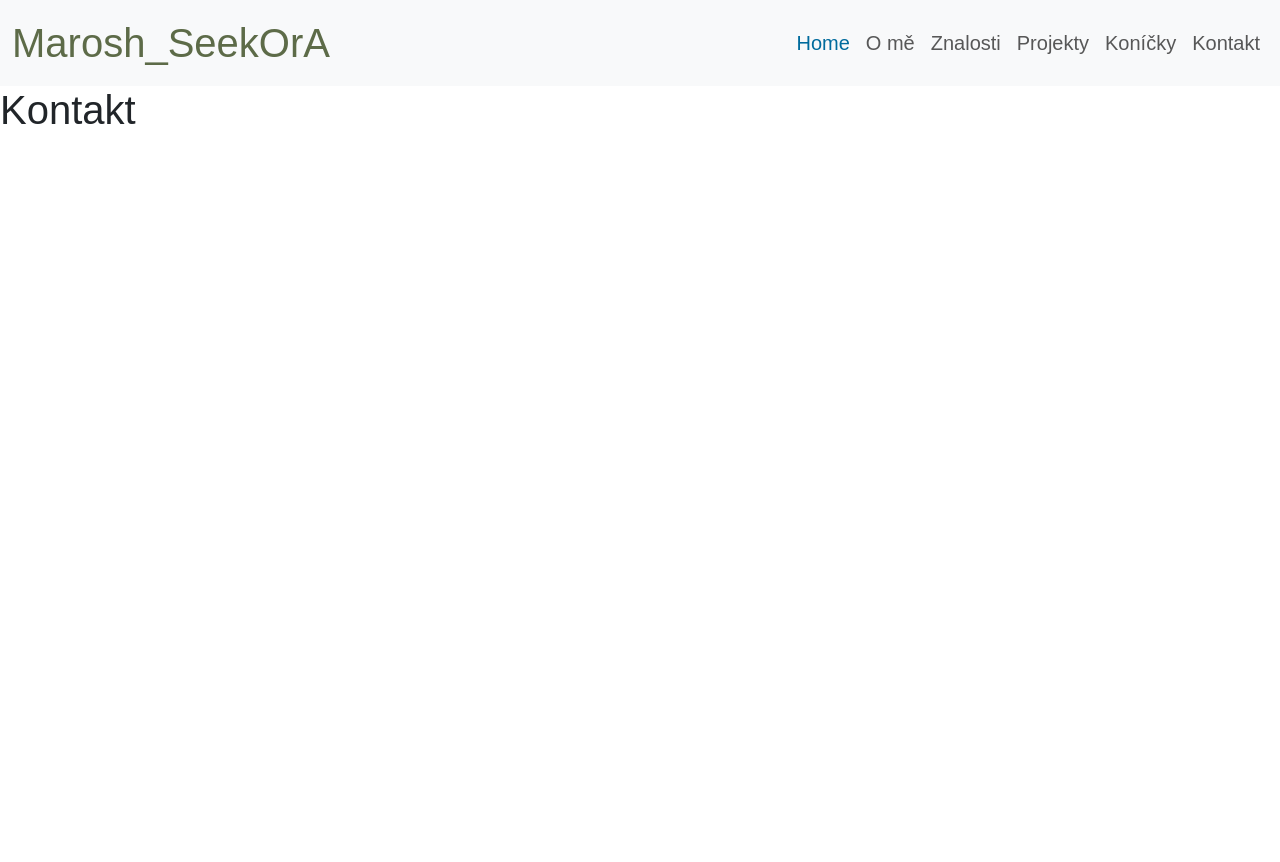
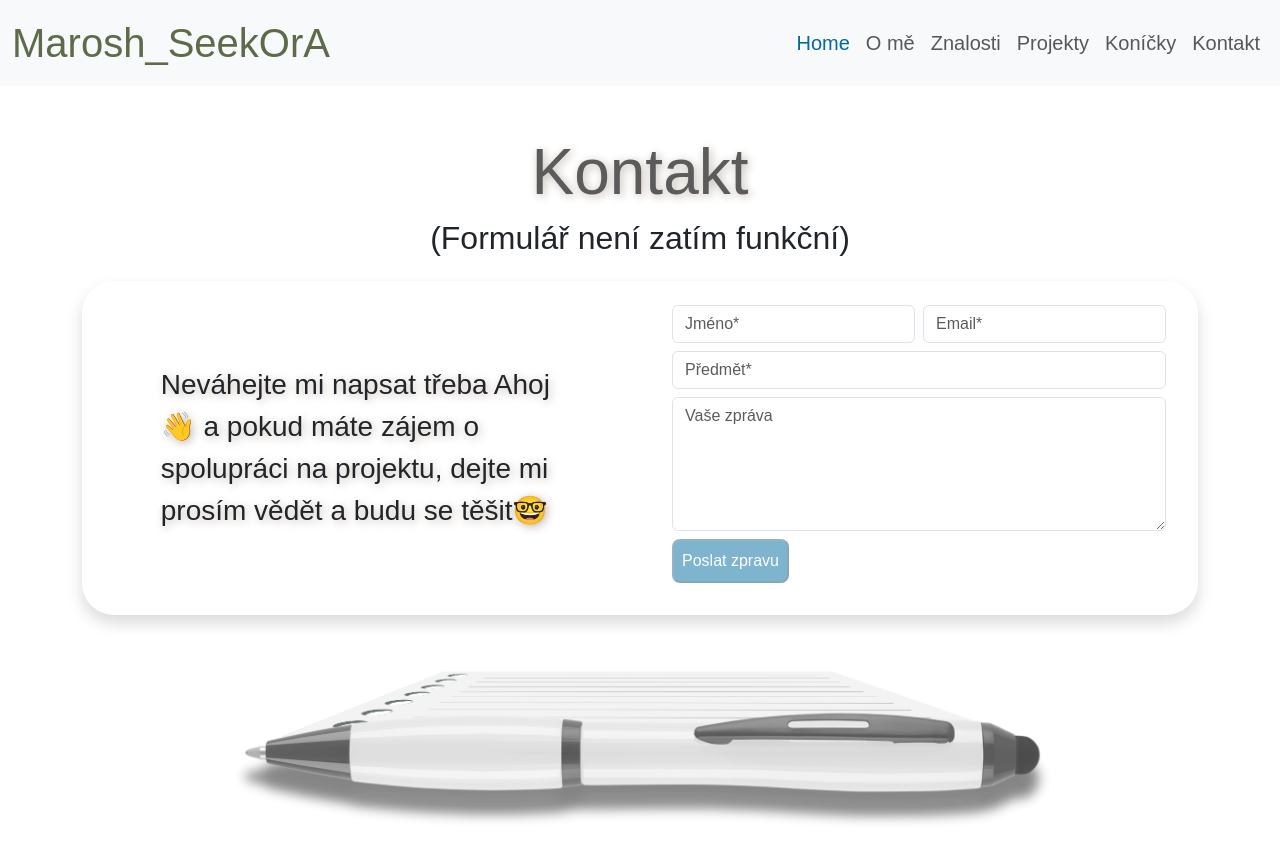
Before and after one commit to sykoramaros/portfolio, a React (Create React App) app: page /contact in a window 1280 px wide. Shown: the top 862 px of the page. Before the commit the page ends 800 px from the top, so only its background shows below. Built offline with nearby package versions, Linux system fonts and the light colour scheme.

Commit message:
Sekce Pages Contact (backend email formulare zatim nefunkcni) se slozkou pro obrazky v public vytvorene

```diff
--- a/src/App.css
+++ b/src/App.css
@@ -36,6 +36,42 @@ body {
 
 .text-azure {
   color: #b5bfc3 !important;
+}
+
+.bg-primary {
+  background-color: #5b5b5b !important;
+}
+
+.bg-secondary {
+  background-color: #5d6b48 !important;
+}
+
+.bg-success {
+  background-color: #94aa63 !important;
+}
+
+.bg-danger {
+  background-color: #dc3e0a !important;
+}
+
+.bg-warning {
+  background-color: #ffaa00 !important;
+}
+
+.bg-info {
+  background-color: #006b9d !important;
+}
+
+.bg-light {
+  background-color: #d9d9d9 !important;
+}
+
+.bg-beige {
+  background-color: #c0b8b0 !important;
+}
+
+.bg-azure {
+  background-color: #b5bfc3 !important;
 }
 
 .button-primary {
--- /dev/null
+++ b/src/Components/SentEmailModal/SentEmailModal.js
@@ -0,0 +1,43 @@
+import React from "react"
+
+const SentEmailModal = () => {
+  return (
+    <div
+      class="modal-dialog modal-dialog-centered"
+      id="alertModal"
+      tabindex="-1"
+      aria-labelledby="alertModalLabel"
+      aria-hidden="true"
+    >
+      <div className="modal-dialog">
+        <div className="modal-content">
+          <div className="modal-header">
+            <h5 className="modal-title" id="alertModalLabel">
+              Oznámení
+            </h5>
+            <button
+              type="button"
+              className="btn-close"
+              data-bs-dismiss="modal"
+              aria-label="Close"
+            ></button>
+          </div>
+          <div className="modal-body green" id="modalMessage">
+            Email byl úspěšně odeslán😊
+          </div>
+          <div className="modal-footer">
+            <button
+              type="button"
+              className="btn btn-secondary"
+              data-bs-dismiss="modal"
+            >
+              Zavřít
+            </button>
+          </div>
+        </div>
+      </div>
+    </div>
+  )
+}
+
+export default SentEmailModal
--- a/src/Pages/Contact/Contact.js
+++ b/src/Pages/Contact/Contact.js
@@ -1,11 +1,130 @@
-import React from "react";
+import React from "react"
+import { useState } from "react"
+import SentEmailModal from "../../Components/SentEmailModal/SentEmailModal"
 
 const Contact = () => {
+  // const [showModal, setShowModal] = useState(false)
+  // const [modalMessage, setModalMessage] = useState("")
+
+  // const handleSubmit = async (element) => {
+  //   element.preventDefault()
+  //   const formData = new FormData(element.target)
+
+  //   try {
+  //     const response = await fetch("./send_mail.php", {
+  //       method: "POST",
+  //       body: formData,
+  //     })
+
+  //     // Pokud server vrátí status kód 200–299, response.ok bude true.
+  //     // V objektu response z metody fetch je vlastnost ok, která je definována podle specifikace Fetch API. Tato vlastnost je nastavena na true, pokud HTTP status kód odpovědi je v rozmezí 200 až 299 (což znamená, že požadavek byl úspěšný).
+  //     if (response.ok) {
+  //       setModalMessage("Email byl úspěšně odeslán😊")
+  //       console.log("PHP send_mail.php skript nalezen")
+  //       // Jinak response.ok bude false, což znamená, že server vrátil chybu (například status 500 nebo 404).
+  //       // Jakmile server vrátí status kód mimo tento rozsah (např. 404 Not Found, 500 Internal Server Error), response.ok bude false.
+  //     } else {
+  //       setModalMessage(
+  //         "Nastala chyba při odesílání emailu. Zkuste to prosím znovu."
+  //       )
+  //       console.log("PHP send_mail.php skript nalezen, ale doslo k chybe")
+  //     }
+  //     setShowModal(true)
+  //   } catch (error) {
+  //     setModalMessage(
+  //       "Nastala chyba při odesílání emailu. Zkuste to prosím znovu."
+  //     )
+  //     setShowModal(true)
+  //     console.log("PHP send_mail.php skript nenalezen. Chyba: " + error)
+  //   }
+  // }
+
   return (
     <div>
-      <h1>Kontakt</h1>
+      <div className="container">
+        <h1 className="display-3 mt-5 text-center text-primary text-shadow">
+          Kontakt
+        </h1>
+        <h2 className="text-center">(Formulář není zatím funkční)</h2>
+        <div className="row rounded-5 mx-auto shadow mt-4">
+          <div className="col-md-6 m-auto">
+            <p className="fs-3 m-auto w-75 text-shadow">
+              Neváhejte mi napsat třeba Ahoj👋 a pokud máte zájem o spolupráci
+              na projektu, dejte mi prosím vědět a budu se těšit🤓
+            </p>
+          </div>
+          <div className="col-md-6 m-auto">
+            <div className="mb-3">
+              <form
+                className="row g-2 p-3 m-auto"
+                id="contactForm"
+                action="send_mail.php"
+                method="post"
+                // onSubmit={handleSubmit}
+              >
+                <div className="col-sm-12 col-md-6">
+                  <input
+                    id="name"
+                    name="name"
+                    type="text"
+                    className="form-control"
+                    placeholder="Jméno*"
+                    required
+                  />
+                </div>
+                <div className="col-sm-12 col-md-6">
+                  <input
+                    id="email"
+                    name="email"
+                    type="email"
+                    className="form-control"
+                    placeholder="Email*"
+                    required
+                  />
+                </div>
+                <div className="col-sm-12">
+                  <input
+                    name="subject"
+                    type="text"
+                    className="form-control"
+                    id="subject"
+                    placeholder="Předmět*"
+                  />
+                </div>
+
+                <div className="col-md-12">
+                  <textarea
+                    name="text"
+                    className="form-control"
+                    id="text"
+                    rows="5"
+                    placeholder="Vaše zpráva"
+                    required
+                  ></textarea>
+                </div>
+                <div>
+                  <button
+                    className="p-2 text-white bg-info rounded-3 opacity-50"
+                    type="submit"
+                    disabled
+                  >
+                    Poslat zpravu
+                  </button>
+                </div>
+              </form>
+            </div>
+          </div>
+        </div>
+        <img
+          className="img-fluid opacity-75 mx-auto d-block w-75 mt-5"
+          src="./img/contact/decorations/pencil_paper.png"
+          alt="Pencil and paper"
+        />
+
+        {/* {showModal && <SentEmailModal modalMessage={modalMessage} />} */}
+      </div>
     </div>
-  );
-};
+  )
+}
 
-export default Contact;
+export default Contact
```
Also changed, not shown: public/img/contact/decorations/pencil_paper.png (added), send_mail.txt (added), 1 other file (tests, documents, lock files or other folders).
